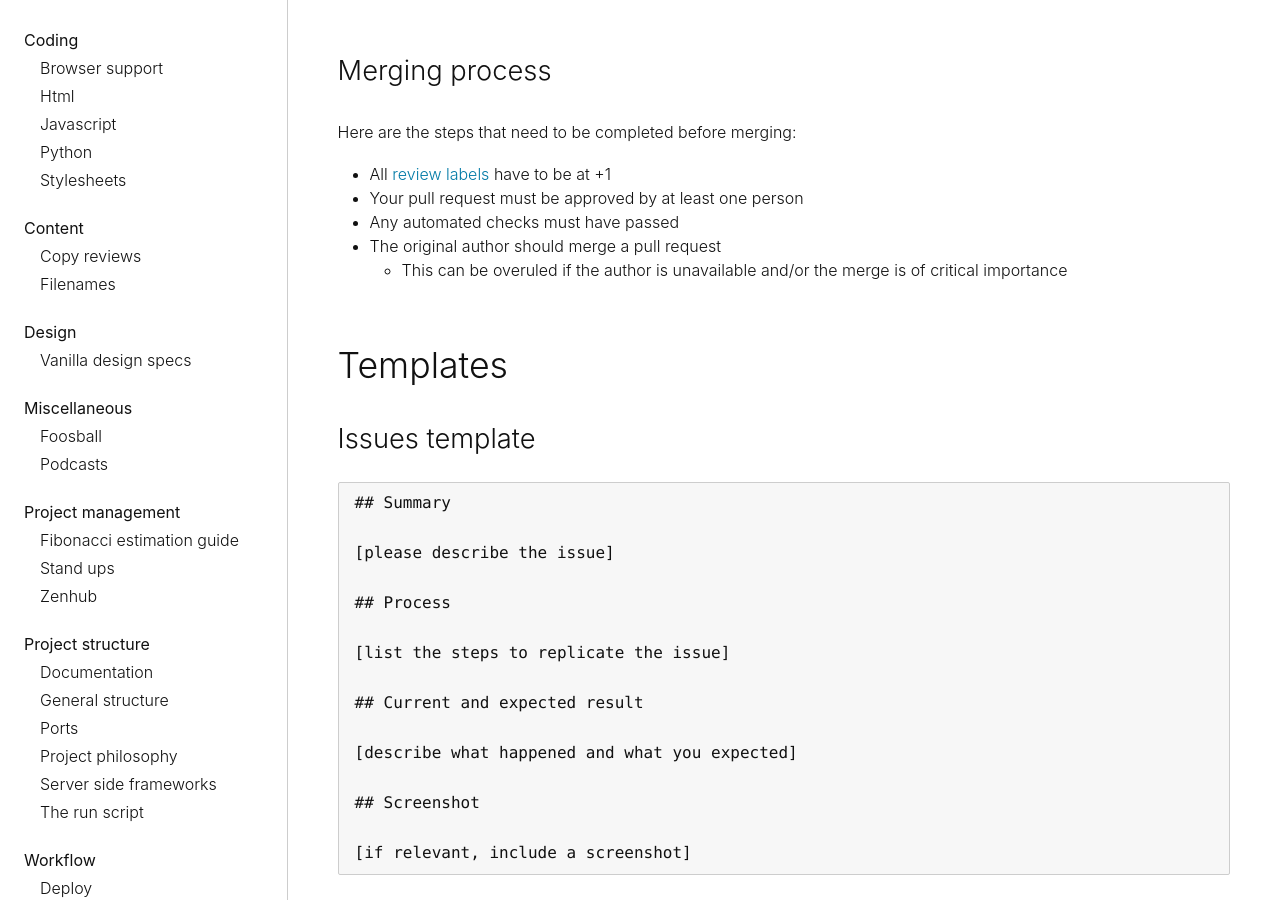
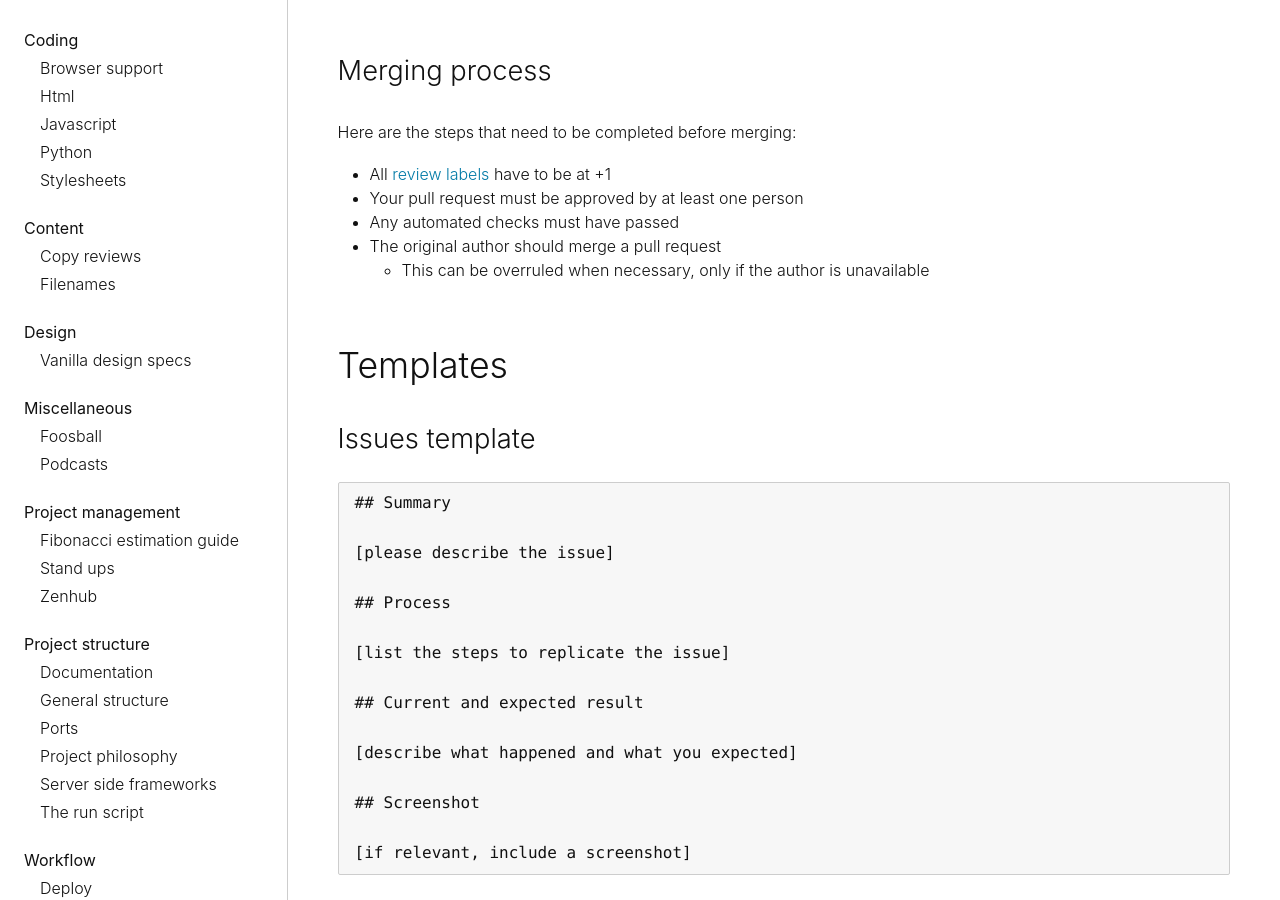
Before and after one commit to canonical-web-and-design/practices, a Jekyll site: the page built from workflow/github.md, in a window 1280 px wide and 900 px high, scrolled down 2526 px. Built offline with Jekyll 4.4.1, drawn with Linux system fonts in a browser that asks for light colours; some web fonts are replaced.

Commit message:
Update workflow/github.md
Co-Authored-By: Lukewh <luke.wesley-holley@canonical.com>

```diff
--- a/workflow/github.md
+++ b/workflow/github.md
@@ -78,7 +78,7 @@ Here are the steps that need to be completed before merging:
 * Your pull request must be approved by at least one person
 * Any automated checks must have passed
 * The original author should merge a pull request
-  * This can be overuled if the author is unavailable and/or the merge is of critical importance
+   * This can be overruled when necessary, only if the author is unavailable
 
 ## Templates
 
```
